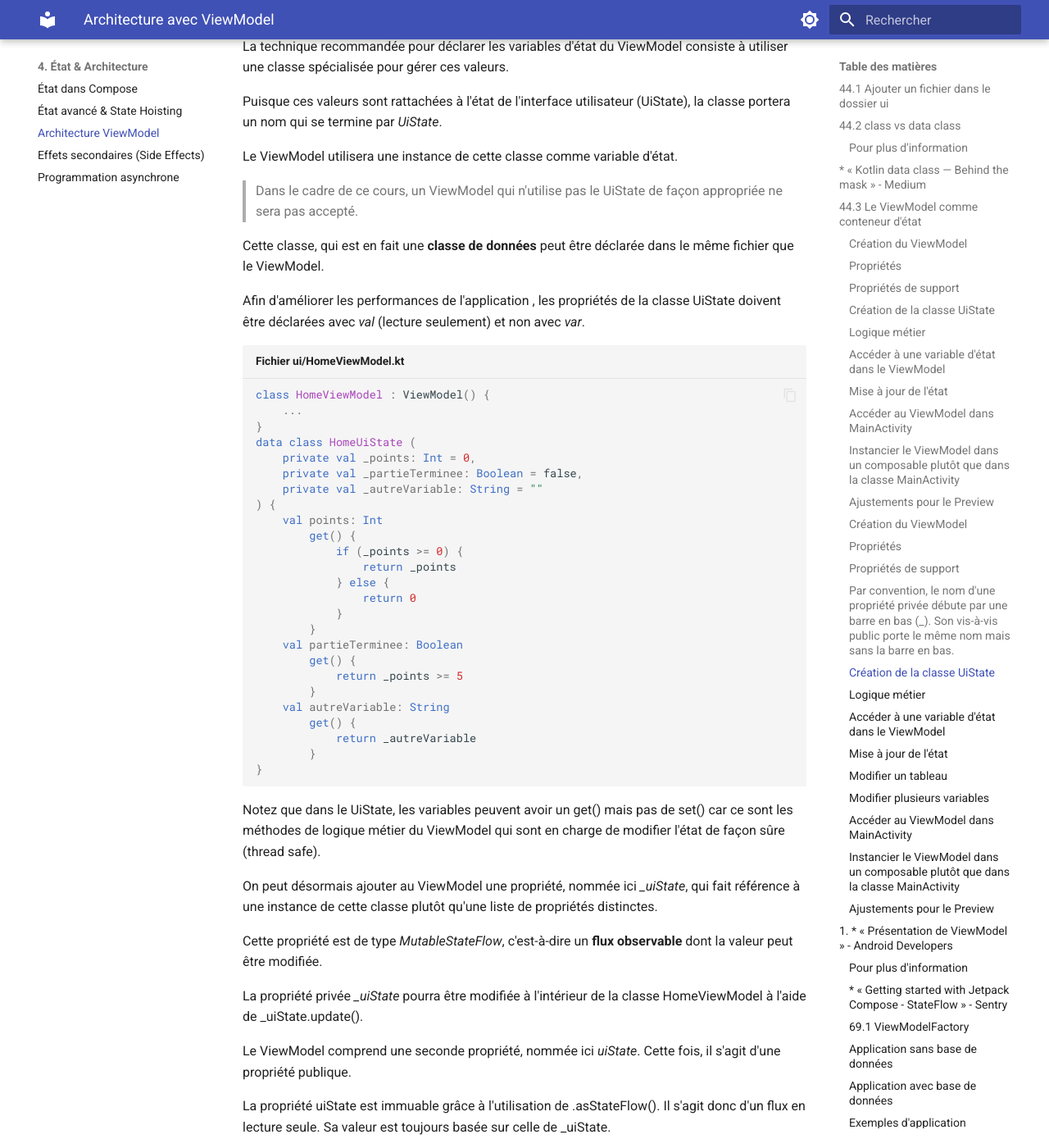
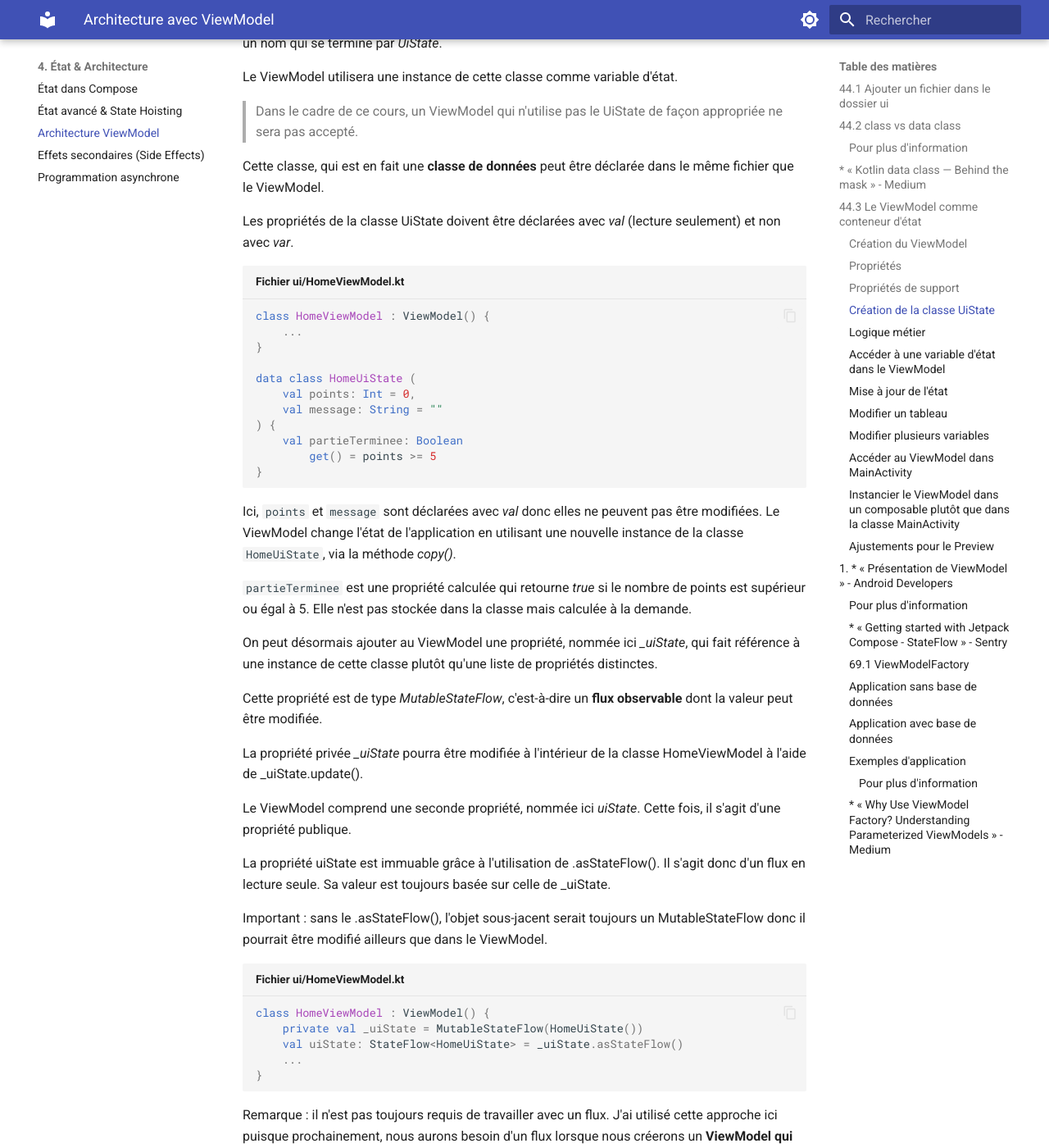
Before and after one commit to Apps-Mobiles-2-Victo/notes_de_cours, an MkDocs documentation site: the page built from docs/04-etat-architecture/viewmodel.md, in a window 1280 px wide and 1400 px high, scrolled down 3887 px. Shown: the whole window at 82% size. Built offline with MkDocs 1.6.1 and Material for MkDocs 9.7.7, drawn with Linux system fonts in a browser that asks for light colours.

Commit message:
Refactor UiState section in viewmodel.md for clarity and performance improvements

````diff
--- a/docs/04-etat-architecture/viewmodel.md
+++ b/docs/04-etat-architecture/viewmodel.md
@@ -68,34 +68,16 @@ Mais avant de se lancer dans la gestion d'une base de données, regardons commen
 Dans cette fiche :
 
 
-#### Création du ViewModel
-
-
-#### Propriétés
-
-
-#### Propriétés de support
-
-
-#### Création de la classe UiState
-
-
-#### Logique métier
-
-
-#### Accéder à une variable d'état dans le ViewModel
-
-
-#### Mise à jour de l'état
-
-
-#### Accéder au ViewModel dans MainActivity
-
-
-#### Instancier le ViewModel dans un composable plutôt que dans la classe MainActivity
-
-
-#### Ajustements pour le Preview
+* [Création du ViewModel](#creation-du-viewmodel)
+* [Propriétés](#proprietes)
+* [Propriétés de support](#proprietes-de-support)
+* [Création de la classe UiState](#creation-de-la-classe-uistate)
+* [Logique métier](#logique-metier)
+* [Accéder à une variable d'état dans le ViewModel](#acceder-a-une-variable-detat-dans-le-viewmodel)
+* [Mise à jour de l'état](#mise-a-jour-de-letat)
+* [Accéder au ViewModel dans MainActivity](#acceder-au-viewmodel-dans-mainactivity)
+* [Instancier le ViewModel dans un composable plutôt que dans la classe MainActivity](#instancier-le-viewmodel-dans-un-composable-plutot-que-dans-la-classe-mainactivity)
+* [Ajustements pour le Preview](#ajustements-pour-le-preview)
 
 
 ### Création du ViewModel
@@ -155,7 +137,7 @@ class HomeViewModel : ViewModel() {
 Il est conseillé de créer des propriétés privées. Chaque propriété utilisera une propriété de support (*backing property*) pour fournir une valeur au monde extérieur.
 
 
-### Par convention, le nom d'une propriété privée débute par une barre en bas (_). Son vis-à-vis public porte le même nom mais sans la barre en bas.
+>Par convention, le nom d'une propriété privée débute par une barre en bas (_). Son vis-à-vis public porte le même nom mais sans la barre en bas.
 
 
 Ici encore, on préférera utiliser la technique présentée plus bas.
@@ -194,40 +176,26 @@ Le ViewModel utilisera une instance de cette classe comme variable d'état.
 
 Cette classe, qui est en fait une **classe de données** peut être déclarée dans le même fichier que le ViewModel.
 
-
-Afin d'améliorer les performances de l'application , les propriétés de la classe UiState doivent être déclarées avec *val* (lecture seulement) et non avec *var*.
+Les propriétés de la classe UiState doivent être déclarées avec *val* (lecture seulement) et non avec *var*.
 
 
 ```kotlin title="Fichier ui/HomeViewModel.kt"
 class HomeViewModel : ViewModel() {
     ...
 }
+
 data class HomeUiState (
-    private val _points: Int = 0,
-    private val _partieTerminee: Boolean = false,
-    private val _autreVariable: String = ""
+    val points: Int = 0,
+    val message: String = ""
 ) {
-    val points: Int
-        get() {
-            if (_points >= 0) {
-                return _points
-            } else {
-                return 0
-            }
-        }
     val partieTerminee: Boolean
-        get() {
-            return _points >= 5
-        }
-    val autreVariable: String
-        get() {
-            return _autreVariable
-        }
+        get() = points >= 5
 }
 ```
 
+Ici, `points` et `message` sont déclarées avec *val* donc elles ne peuvent pas être modifiées. Le ViewModel change l'état de l'application en utilisant une nouvelle instance de la classe `HomeUiState`, via la méthode *copy()*.
 
-Notez que dans le UiState, les variables peuvent avoir un get() mais pas de set() car ce sont les méthodes de logique métier du ViewModel qui sont en charge de modifier l'état de façon sûre (thread safe).
+`partieTerminee` est une propriété calculée qui retourne *true* si le nombre de points est supérieur ou égal à 5. Elle n'est pas stockée dans la classe mais calculée à la demande.
 
 On peut désormais ajouter au ViewModel une propriété, nommée ici *_uiState*, qui fait référence à une instance de cette classe plutôt qu'une liste de propriétés distinctes.
 
````
